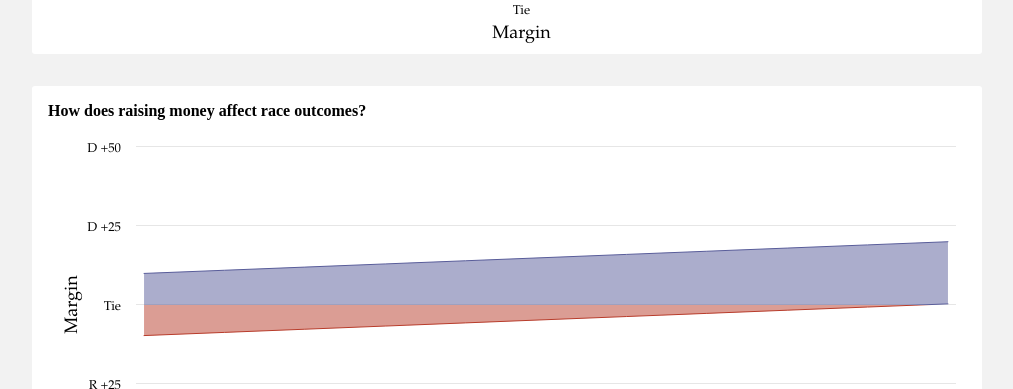
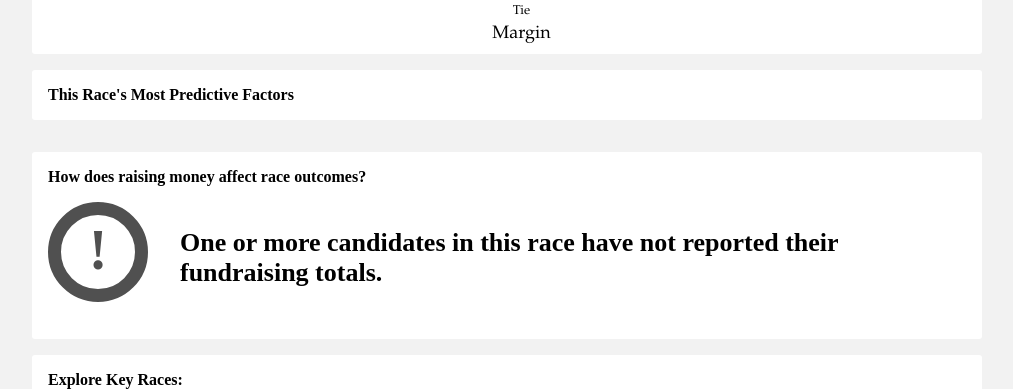
Before and after one commit to BPR-Data-Team/ElectionModel2024-site, a Next.js app: page / in a window 1280 px wide. Both pictures are taken after a click on the element "Washington District 3". Shown: the part 1037-1426 px from the top of the page, without its empty margins (133-1146 px from the left). Built offline with nearby package versions, Linux system fonts and the light colour scheme; no server answers; a web font is replaced by a local one.

Commit message:
Almost finished with campaign finance stuff

```diff
--- a/src/app/page.tsx
+++ b/src/app/page.tsx
@@ -34,6 +34,7 @@ interface RaceData {
   winner: Party;
   likelihood: number;
   margin: number;
+  std: number;
   numDemWins: number;
   numRepWins: number;
   numTies: number;
@@ -41,6 +42,8 @@ interface RaceData {
   binBounds: [number, number];
   binEdges: number[];
   bins: number[];
+  financeArray: number[];
+  useFinance: boolean;
   weird?: string;
 }
 
@@ -129,6 +132,9 @@ async function fetchRaceData(
           binEdges: [],
           bins: [],
           weird: responseItem.weird,
+          std: 0,
+          financeArray: [],
+          useFinance: false,
         };
       }
       let winner: Party =
@@ -202,6 +208,9 @@ async function fetchRaceData(
         binBounds: responseItem.bin_bounds,
         binEdges: responseItem.bin_edges,
         bins: responseItem.bins,
+        std: responseItem.std,
+        financeArray: responseItem.finance_array,
+        useFinance: responseItem.use_campaign,
       };
       return predictions;
     } catch (error) {
@@ -222,6 +231,7 @@ async function fetchRaceData(
  */
 export default function Home(): JSX.Element {
   const [raceType, setRaceType] = useState<RaceType>(RaceType.Unset);
+  const [std, setStd] = useState<number>(0);
   const [state, setState] = useState<State>(State.National);
   const [district, setDistrict] = useState<number>(0);
   const [winner, setWinner] = useState<Party>(Party.Democrat);
@@ -236,6 +246,8 @@ export default function Home(): JSX.Element {
   const [bins, setBins] = useState<number[]>([]);
   const [weird, setWeird] = useState<string>("");
   const [fetchComplete, setFetchComplete] = useState<boolean>(false);
+  const [financeArray, setFinanceArray] = useState<number[]>([]);
+  const [useFinance, setUseFinance] = useState<boolean>(false);
   const [firstRun, setFirstRun] = useState<boolean>(true);
   useEffect(() => {
     let active = true;
@@ -297,6 +309,9 @@ export default function Home(): JSX.Element {
             setBinBounds(data.binBounds);
             setBinEdges(data.binEdges);
             setBins(data.bins);
+            setStd(data.std);
+            setFinanceArray(data.financeArray);
+            setUseFinance(data.useFinance);
             if (data.weird) {
               setWeird(data.weird);
             } else {
@@ -371,7 +386,7 @@ export default function Home(): JSX.Element {
           winner={winner}
         />
       )}
-      {weird === "" && state !== State.National && raceType !== RaceType.House && (
+      {weird === "" && state !== State.National && (
         <SHAPModule SHAPPredictions={SHAPFactors} />
       )}
       <div className={styles.nationalMaps} id="likely-outcomes">
@@ -383,7 +398,7 @@ export default function Home(): JSX.Element {
       )}
       </div>
       {weird === "" && state != State.National && (
-        <FinanceModule raceType={raceType} std={5} margins={[0, 1, 2, 3, 4, 5, 6, 7, 8, 9, 10]} />
+        <FinanceModule raceType={raceType} std={std} margins={financeArray} useFinance={useFinance} />
       )}
       {weird === "" && (
         <KeyRacesModule
--- a/src/components/dataviz/Finance.tsx
+++ b/src/components/dataviz/Finance.tsx
@@ -4,7 +4,6 @@ import HighchartsMore from 'highcharts/highcharts-more';
 HighchartsMore(Highcharts);
 
 
-import { State } from "@/types/State";
 import { useLayoutEffect } from "react";
 
 interface FinanceProps {
@@ -14,11 +13,19 @@ interface FinanceProps {
 }
 
 const Finance: React.FC<FinanceProps> = (props: FinanceProps) => {
+    const range_array = props.margins.map((mgn) => [
+        parseFloat(mgn.toFixed(1)),
+        parseFloat((mgn - 1.96*props.std).toFixed(1)),
+        parseFloat((mgn + 1.96*props.std).toFixed(1))]);
 
-    const range_array = props.margins.map((mgn) => [mgn, mgn - 1.96*props.std, mgn + 1.96*props.std]);
-    const money_break = props.raceType == RaceType.Senate ? 10 : 1;
+    const money_break = props.raceType == RaceType.Senate ? 0.4 : 0.04;
     const money_array = Array.from({ length: range_array.length }, (_, i) => (i - (range_array.length - 1) / 2) * money_break);
 
+    const data_range = range_array.map((mgn, i) => [money_array[i], mgn[1], mgn[2]]);
+    const data_line = props.margins.map((mgn, i) => [money_array[i], mgn]);
+
+    let max_abs_data = Math.max(...data_range.map((mgn) => Math.abs(mgn[1])), ...data_range.map((mgn) => Math.abs(mgn[2])));
+    max_abs_data = max_abs_data > 30 ? max_abs_data : 30;
 
     useLayoutEffect(() => {
       const options: Highcharts.Options = {
@@ -45,26 +52,26 @@ const Finance: React.FC<FinanceProps> = (props: FinanceProps) => {
             },
           },
           labels: {
-            formatter: function() {
-               let date = new Date(this.value);
-               if (date.getDate() == 1) {
-                return new Date(this.value).toLocaleString('default', { month: 'short' })
-               } else{
-                return ""
+            formatter: function (this: any) {
+              if (this.value < 0) {
+                return `R+${Math.abs(this.value)}`;
               }
+              if (this.value > 0) {
+                return `D+${Math.abs(this.value)}`;
+              }
+              return "No change";
             },
             style: {
               color: "black",
-            fontSize: "18px",
               fontFamily: "gelica, book antiqua, georgia, times new roman, serif",
             },
           },
         },
         yAxis: {
-          min: -50,
-          max: 50,
+            min: -1 * max_abs_data,
+            max: max_abs_data,
           title: {
-            text: 'Margin',
+            text: 'Expected Margin',
             style: {
               color: "black",
               fontSize: "18px",
@@ -74,10 +81,10 @@ const Finance: React.FC<FinanceProps> = (props: FinanceProps) => {
           labels: {
             formatter: function (this: any) {
               if (this.value < 0) {
-                return `R +${Math.abs(this.value)}`;
+                return `R+${Math.abs(this.value)}`;
               }
               if (this.value > 0) {
-                return `D +${Math.abs(this.value)}`;
+                return `D+${Math.abs(this.value)}`;
               }
               return "Tie";
             },
@@ -102,48 +109,16 @@ const Finance: React.FC<FinanceProps> = (props: FinanceProps) => {
         },
         tooltip: {
             shared: true,
-          formatter: function() {
+                formatter: function () {
+                    let margin = this.point.low && this.point.high ? (this.point.low + this.point.high) / 2 : 0;
+                    margin = parseFloat(margin.toFixed(1));
+                    let money = this.x && typeof this.x == "number" ? this.x : 0;
+                    let party = money < 0 ? "Republicans" : money > 0 ? "Democrats" : "neither Democrats nor Republicans";
+                    money = parseFloat((Math.abs(money) * (RaceType.Senate ? 1 : 0.1)).toFixed(1));
 
-            let tooltipContent = "";
-
-            tooltipContent += '<b><span style="color: #595D9A;">D Overperformance:</span></b> ';
-
-            let dem = ""
-            if (this.point.high && this.point.high > 0) {
-              dem += `D+${this.point.high}`;
-            } else if (this.point.high && this.point.high < 0) {
-              dem += `R+${-1*this.point.high}`;
-            } else {
-              dem += 'Tie';
-            }
-
-            tooltipContent += dem;
-
-            tooltipContent += '<br><b>Median Margin:</b> ';
-
-            if (this.points && this.points[1].y && this.points[1].y > 0) {
-              tooltipContent += `D+${this.points[1].y}`;
-            } else if (this.points && this.points[1].y && this.points[1].y < 0) {
-              tooltipContent += `R+${-1*this.points[1].y}`;
-            } else {
-              tooltipContent += 'Tie';
-            }
-
-            tooltipContent += '<br><b><span style="color: #B83C2B;">R Overperformance:</span></b> ';
-
-            let range = "";
-            if (this.point.low && this.point.low > 0) {
-              range += `D+${this.point.low}`;
-            } else if (this.point.low && this.point.low < 0) {
-              range += `R+${-1*this.point.low}`;
-            } else {
-              range += 'Tie';
-            }
-
-            tooltipContent += range;
-
-
-            return tooltipContent;
+                        return `If ${party + " raise "}
+                        ${money == 0 ? "any more money" : "$" + money + " million more in this race" }, <br> we predict that
+                        the margin will be <b>${margin < 0 ? "R+" + Math.abs(margin) : margin > 0 ? "D+" + margin : "a tie"}</b>`;
                 },
         },
         credits: {
@@ -151,7 +126,7 @@ const Finance: React.FC<FinanceProps> = (props: FinanceProps) => {
         },
         series: [{
           name: 'Value Range',
-          data: range_array,
+          data: data_range,
           zIndex: 1,
           fillOpacity: 0.5,
           type: 'arearange',
@@ -163,12 +138,23 @@ const Finance: React.FC<FinanceProps> = (props: FinanceProps) => {
               }
             }
           }
+        }, {
+            name: 'Expected Margin',
+            data: data_line,
+            zIndex: 2,
+            type: 'line',
+            marker: {
+                enabled: true,
+                symbol: 'circle',
+                radius: 3,
+            }
+
         }],
       };
 
-      Highcharts.chart('container6', options);
+      Highcharts.chart('container8', options);
       });
-      return <div id="container6"></div>;
+      return <div id="container8"></div>;
     };
 
 
--- a/src/components/dataviz/MapChart.tsx
+++ b/src/components/dataviz/MapChart.tsx
@@ -46,10 +46,12 @@ const MapChart: React.FC<MapProps> = (props: MapProps) => {
   };
 
   function getMaxState(stateData: StateData[]): number {
+    console.log("The maximumum state is" + Math.max(...stateData.map((state) => state.value)))
     return Math.max(...stateData.map((state) => state.value));
   }
 
   function getMinState(stateData: StateData[]): number {
+    console.log("The minimum state is" + Math.min(...stateData.map((state) => state.value)))
     return Math.min(...stateData.map((state) => state.value));
   }
 
--- a/src/components/modules/FinanceModule.module.css
+++ b/src/components/modules/FinanceModule.module.css
@@ -1,3 +1,31 @@
-.finance {
+.finance h3 {
+    margin-bottom: 0;
+  }
 
+.finance p{
+    font-style: italic;
+    margin-top: 0;
+  }
+
+
+.exclamation {
+    display: flex;
+    justify-content: left;
+    align-items: flex-start;
+    gap: 2rem;
+  }
+
+
+.exclamationText {
+    font-size: 1.625rem;
+    font-weight: 600;
+    margin-bottom: 25px;
 }
+
+
+.exclamationIcon {
+    flex-shrink: 0;
+    transform: scale(1);
+    margin-bottom: auto;
+    align-self: flex-start;
+}
--- a/src/components/modules/FinanceModule.tsx
+++ b/src/components/modules/FinanceModule.tsx
@@ -1,22 +1,73 @@
 import Module from "../Module";
-import FinanceHist from "@/components/dataviz/Finance";
+import Finance from "@/components/dataviz/Finance";
 import styles from "./FinanceModule.module.css";
+import ExclamationMark from "../svgs/ExclamationMark";
+import React, { useState, useEffect } from 'react';
+import { RaceType } from "@/types/RaceType";
 
 interface FinanceModuleProps {
     raceType: string;
     std: number;
     margins: number[];
+    useFinance: boolean;
 }
 
-const FinanceModule: React.FC<FinanceModuleProps> = ({ raceType, std, margins }) => {
+const FinanceModule: React.FC<FinanceModuleProps> = ({ raceType, std, margins, useFinance }) => {
+    // Use state to manage the local copy of margins
+    const [localMargins, setLocalMargins] = useState<number[]>([]);
+
+    // useEffect to update localMargins when margins prop changes
+    useEffect(() => {
+        if (margins && Array.isArray(margins)) {
+            setLocalMargins(margins);
+        }
+    }, [margins]); // Only re-run the effect if margins changes
+
+    if (raceType !== RaceType.House && raceType !== RaceType.Senate) {
+        return (
+            <Module className="FinanceModule">
+                <h3>How does raising money affect race outcomes?</h3>
+                <div className={styles.exclamation}>
+                <span className={styles.exclamationIcon}>
+                    <ExclamationMark />
+                </span>
+                <span className={styles.exclamationText}>
+                    <p>Please choose a House or Senate race to see the effect of fundraising on race outcomes.
+                    </p>
+                </span>
+                </div>
+
+            </Module>)
+    }
+
+    if (!useFinance) {
+        return (
+            <Module className="FinanceModule">
+                <h3>How does raising money affect race outcomes?</h3>
+                <div className={styles.exclamation}>
+                <span className={styles.exclamationIcon}>
+                    <ExclamationMark />
+                </span>
+                <span className={styles.exclamationText}>
+                    <p>One or more candidates in this race have not reported their fundraising totals.
+                    </p>
+                </span>
+                </div>
+
+            </Module>)
+    }
+
+
     return (
-        <Module className="NationalMapModule">
+        <Module className="FinanceModule">
           <div className={styles.finance}>
             <h3>How does raising money affect race outcomes?</h3>
-            <FinanceHist raceType = {raceType} std = {std} margins={margins}/>
+            <p>95% of outcomes fall within the range. Uncertainty will significantly decrease as the election gets closer. </p>
+            {/* Use localMargins instead of margins directly */}
+            <Finance raceType={raceType} std={std} margins={localMargins}/>
           </div>
         </Module>
-      );
+    );
 }
 
 export default FinanceModule;
```
Also changed, not shown: src/types/APIResponse.ts (+10 -0 lines). Lines whose indentation alone changed are shown as unchanged.
